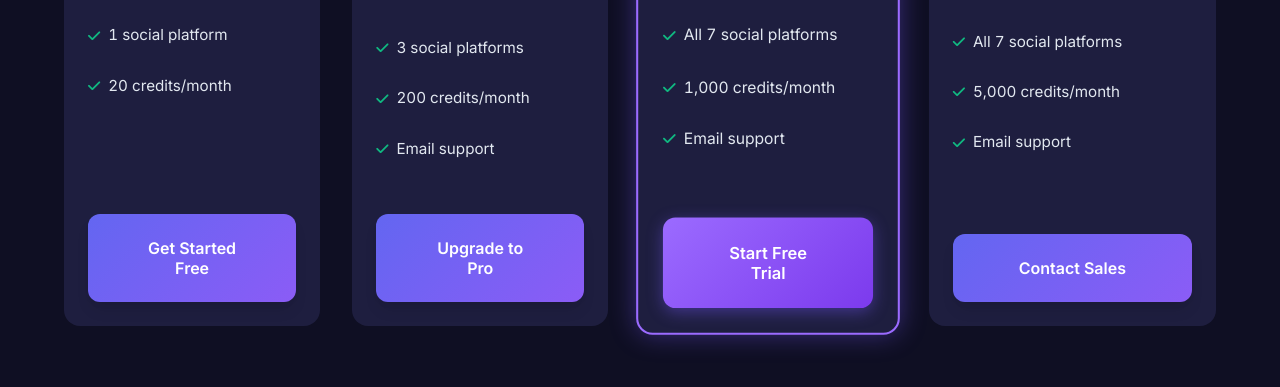
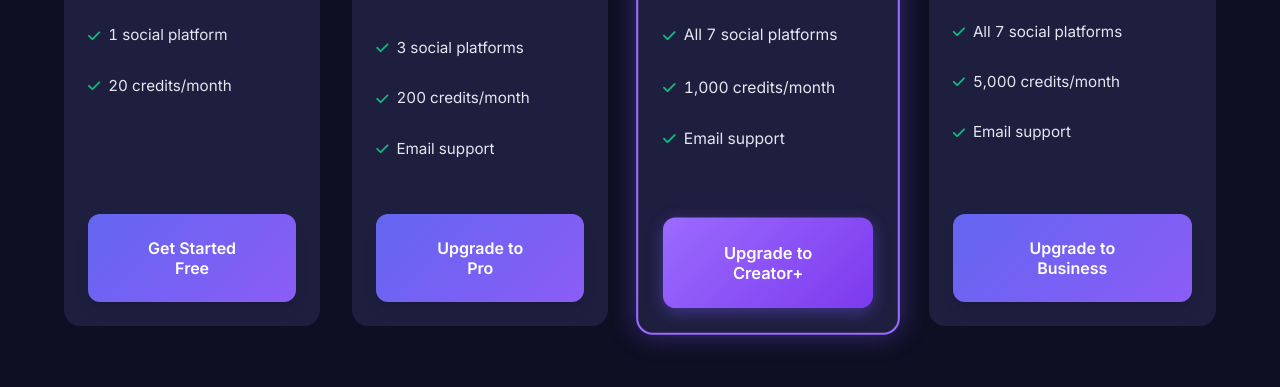
Before and after one commit to andpap18/viralitypost2, a website: page public/pricing.html in a window 1280 px wide. Shown: the part 767-1154 px from the top of the page. Drawn offline with Linux system fonts and the light colour scheme.

Commit message:
fix: standardize CTA buttons for paid plans with consistent 'Upgrade to [Plan]' format
Changes:
- Creator+ button: 'Start Free Trial' → 'Upgrade to Creator+'
- Business button: 'Contact Sales' → 'Upgrade to Business'
- Pro button: Already correct ('Upgrade to Pro')
- Starter button: Unchanged ('Get Started Free' - free tier)

Benefits:
- Clear and consistent upgrade messaging across all paid tiers
- Reduces user confusion with uniform language
- Creates frictionless conversion path from Free to Paid
- Removes ambiguity about 'trials' vs 'sales contacts'
- Professional, cohesive user experience

All buttons maintain:
- Identical styling and hover effects
- Same functionality (openWaitlistModal)
- Consistent touch targets and accessibility
- Enhanced styling for featured 'Most Popular' card

Result: Clear upgrade hierarchy with predictable user journey

```diff
--- a/public/pricing.html
+++ b/public/pricing.html
@@ -154,7 +154,7 @@
 
                     <div class="pricing-card__cta">
                         <button class="btn btn-primary btn-large plan-cta" onclick="openWaitlistModal('Creator+')">
-                            Start Free Trial
+                            Upgrade to Creator+
                         </button>
                     </div>
                 </div>
@@ -181,7 +181,7 @@
 
                     <div class="pricing-card__cta">
                         <button class="btn btn-primary btn-large plan-cta" onclick="openWaitlistModal('Business')">
-                            Contact Sales
+                            Upgrade to Business
                         </button>
                     </div>
                 </div>
```
